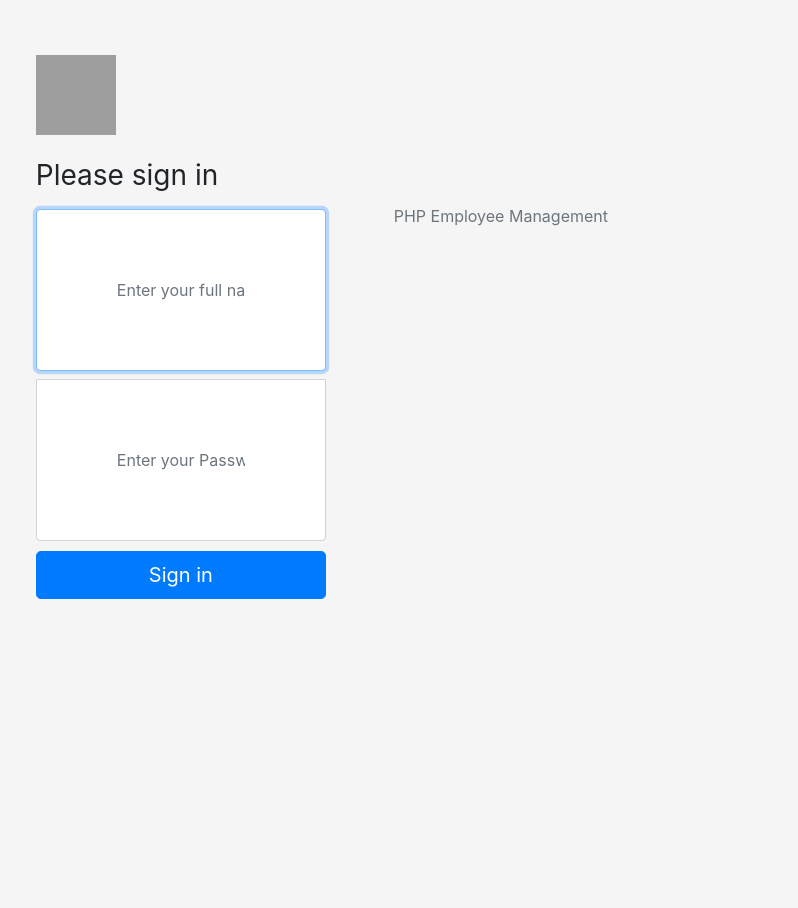
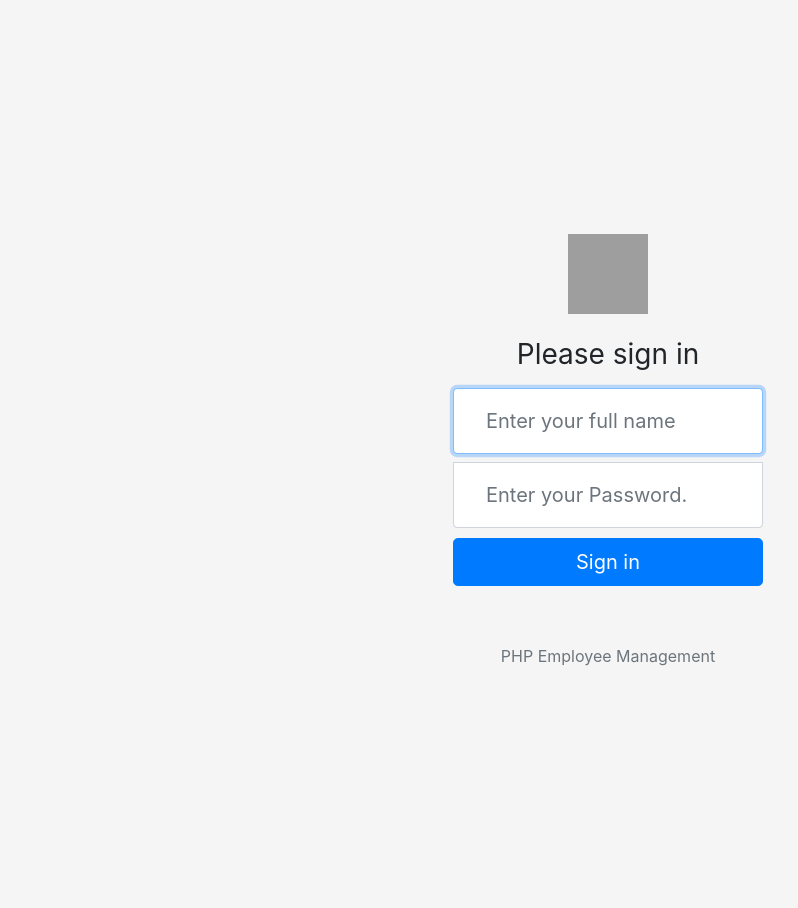
Before and after one commit to YaiGenes/php-employee-management-db, a PHP site: page / in a window 1280 px wide. Shown: the whole page, without its empty margins (32-830 px from the left). Before the commit the page ends 599 px from the top, so only its background shows below. Run offline with PHP 8.4, Linux system fonts and the light colour scheme; some libraries are stand-ins or nearby versions; grey boxes are pictures that could not be loaded.

Commit message:
refactoring finals

```diff
--- a/assets/css/login.css
+++ b/assets/css/index.css
@@ -1,32 +1,24 @@
 html,
 body {
-  height: 50vh;
-  width: 50vw;
-}
-
-body {
-  display: -ms-flexbox;
-  display: flex;
-  -ms-flex-align: center;
-  align-items: center;
-  padding-top: 40px;
-  padding-bottom: 40px;
+  padding-top: 7rem;
+  padding-bottom: 7rem;
+  vertical-align: middle;
   background-color: #f5f5f5;
 }
 .form-signin {
-  width: 50%;
+  width: 100%;
   max-width: 330px;
-  padding: 15px;
+  padding: 10px;
   margin: auto;
 }
 .form-signin .checkbox {
-  font-weight: 400;
+  font-weight: 800;
 }
 .form-signin .form-control {
   position: relative;
   box-sizing: border-box;
-  padding: 5rem;
-  font-size: 16px;
+  padding: 2rem;
+  font-size: 20px;
   cursor: pointer;
 }
 .form-signin .form-control:focus {
--- a/index.php
+++ b/index.php
@@ -14,7 +14,7 @@ session_start();
   <meta name="viewport" content="width=device-width, initial-scale=1.0" />
   <title>Employee Management</title>
   <link rel="stylesheet" href="./node_modules/bootstrap/dist/css/bootstrap.min.css" />
-  <link href="./assets/css/login.css" rel="stylesheet" />
+  <link href="./assets/css/index.css" rel="stylesheet" />
   <script src="./node_modules/jquery/dist/jquery.min.js"></script>
   <!-- AJAX script -->
   <script src="https://ajax.googleapis.com/ajax/libs/jquery/3.5.1/jquery.min.js"></script>
@@ -22,17 +22,15 @@ session_start();
 
 </head>
 
-<body>
+<body class="text-center">
 
   <form class="form-signin align-items-center" action="./src/library/loginManager.php" method="POST">
     <img class="mb-4" src="./node_modules/bootstrap-icons/icons/box-arrow-in-right.svg" alt="" width="80" height="80" />
     <h1 class="h3 mb-3 font-weight-normal">Please sign in</h1>
     <label for="inputName" class="sr-only">User Name</label>
-    <input type="text" id="inputName" name="username" class="form-control mb-2" placeholder="Enter your full name"
-      required autofocus="" />
+    <input type="text" id="inputName" name="username" class="form-control mb-2" placeholder="Enter your full name" required autofocus="" />
     <label for="inputPass" class="sr-only">Password</label>
-    <input type="password" id="inputPass" name="pass" class="form-control" placeholder="Enter your Password."
-      required />
+    <input type="password" id="inputPass" name="pass" class="form-control" placeholder="Enter your Password." required />
     <button class="btn btn-lg btn-primary btn-block" type="submit" name="login">
       Sign in
     </button>
--- a/src/library/loginController.php
+++ b/src/library/loginController.php
@@ -9,5 +9,5 @@ if (isset($_POST['username']) && !empty($_POST['username']) && isset($_POST['pas
 
 if (isset($_GET['logOut'])) {
     session_destroy();
-    header('Location: ../../index.php?logOut=true');
+    header('Location: ../../index.php');
 }
```
Also changed, not shown: src/library/loginManager.php (+13 -32 lines), src/library/sessionHelper.php (added, +14 -0 lines), README.md, src/library/employeeController.php (indentation only).
